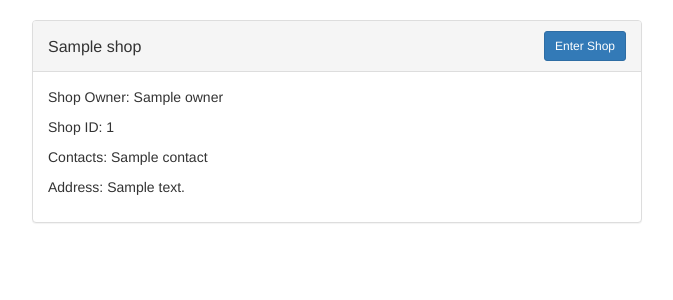
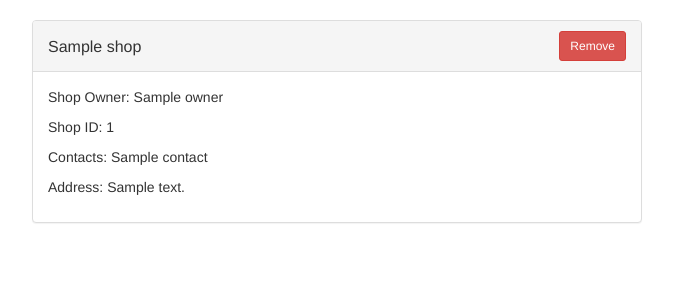
Before and after one commit to riidatibula/Fanapton, a Python web app: template templates/home.html in a window 1280 px wide. Shown: the part 52-352 px from the top of the page, without its empty margins (303-976 px from the left). Run offline with Jinja, Linux system fonts and the light colour scheme; the template is opened without the code that fills it: most values are stand-ins (such as "Sample title", 1, 10 or a date in 2020); some libraries are stand-ins or nearby versions.

Commit message:
edited some templates

```diff
--- a/fanapton.py
+++ b/fanapton.py
@@ -72,8 +72,14 @@ class AddShop(webapp2.RequestHandler):
 
     self.redirect('/')
 
+class DeleteShop(webapp2.RequestHandler):
+  def post(self):
+    template = JINJA_ENVIRONMENT.get_template('addShop.html')
+    self.response.write(template.render(context))
+
 
 app = webapp2.WSGIApplication([
 	('/', MainPage),
   ('/addShop', AddShop),
+  ('/deleteShop', DeleteShop)
 ], debug=True)
--- a/templates/home.html
+++ b/templates/home.html
@@ -17,7 +17,18 @@
 		<div class="panel panel-default">
 			<div class="panel-heading clearfix">
 				<h3 class="panel-title pull-left" style="padding-top: 7px">{{ shop.name }}</h3>
-				<a href="#" class="btn btn-primary btn-sm pull-right">Enter Shop</a>
+				<form method="POST" action="#">
+					<div class="pull-right">
+						<button type="submit" class="btn btn-danger btn-sm">Remove</button>
+					</div>
+				</form>
+				{% if user %}
+				<form method="POST" action="/deleteShop">
+					<div class="pull-right">
+						<button type="submit" class="btn btn-primary btn-sm">Enter Shop</button>
+					</div>
+				</form>
+				{% endif %}
 			</div>
 			<div class="panel-body">
 				<p>Shop Owner: {{ shop.owner }}</p>
```
